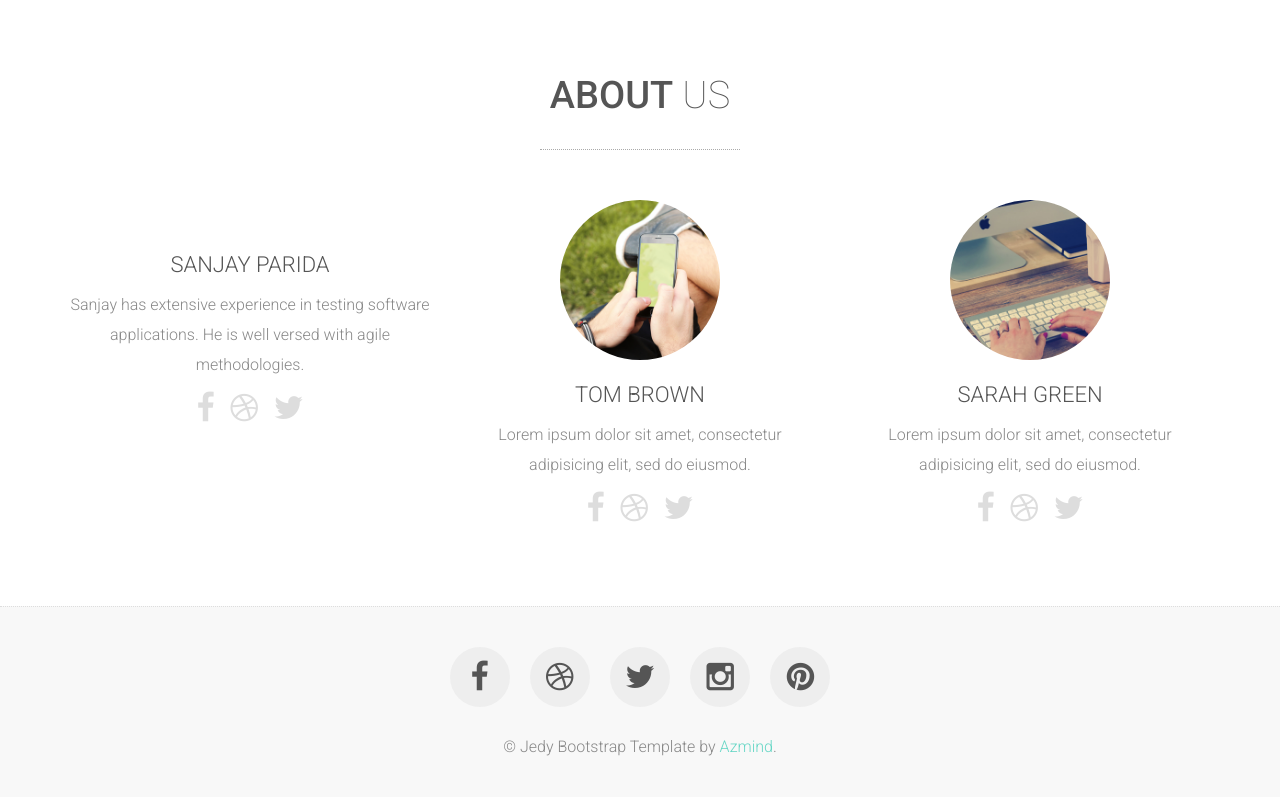
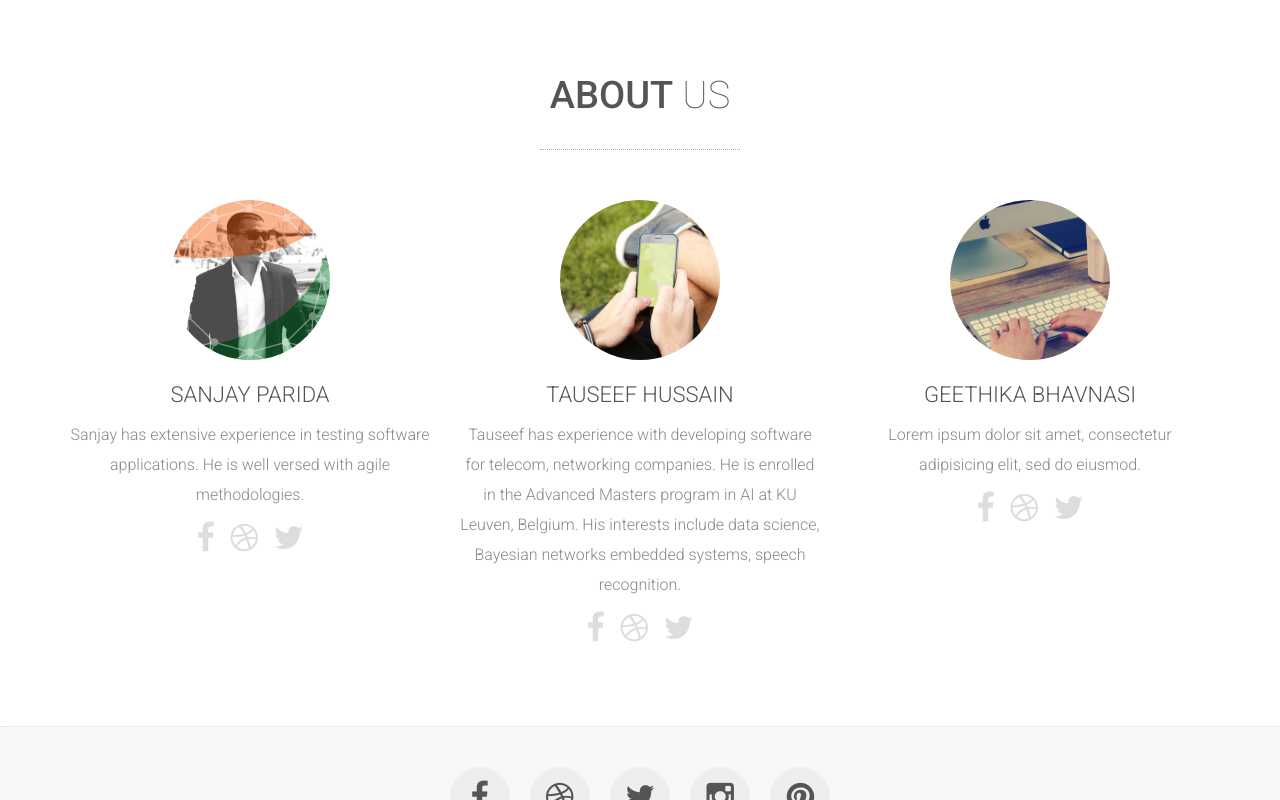
Before and after one commit to curiousTauseef/curiousTauseef.github.io, a plain HTML site: page index.html in a window 1280 px wide. Shown: the part 5014-5814 px from the top of the page. Drawn offline with Linux system fonts and the light colour scheme.

Commit message:
Changes in how we work - first step

```diff
--- a/index.html
+++ b/index.html
@@ -225,7 +225,7 @@
 	        </div>
         </div>
 
-        <!-- How it works -->
+        <!-- How our organisation works -->
         <div class="how-it-works-container section-container section-container-image-bg">
 	        <div class="container">
 	            <div class="row">
@@ -242,8 +242,8 @@
                     </div>
                     <div class="col-sm-4 col-sm-offset-2 how-it-works-box wow fadeInDown">
 	                	<div class="how-it-works-box-icon">2</div>
-	                    <h3>Make payment</h3>
-	                    <p>Lorem ipsum dolor sit amet, consectetur adipisicing elit, sed do eiusmod tempor incididunt ut labore et.</p>
+	                    <h3>Own Team Execution</h3>
+	                    <p>In this business model, our team in Dalia Networks executes software projects</p>
                     </div>
                 </div>
                 <div class="row">
@@ -402,8 +402,10 @@
 		                <div class="about-us-photo">
 		                	<img src="assets/img/about/2.jpg" alt="" data-at2x="assets/img/about/2.jpg">
 		                </div>
-	                    <h3>Tom Brown</h3>
-	                    <p>Lorem ipsum dolor sit amet, consectetur adipisicing elit, sed do eiusmod.</p>
+	                    <h3>Tauseef Hussain</h3>
+	                    <p>Tauseef has experience with developing software for telecom, networking companies. He is enrolled in the
+                        Advanced Masters program in AI at KU Leuven, Belgium. His interests include data science, Bayesian networks
+                        embedded systems, speech recognition.</p>
 	                    <div class="about-us-social">
 		                	<a href="#"><i class="fa fa-facebook"></i></a>
 		                	<a href="#"><i class="fa fa-dribbble"></i></a>
@@ -414,7 +416,7 @@
 		                <div class="about-us-photo">
 		                	<img src="assets/img/about/3.jpg" alt="" data-at2x="assets/img/about/3.jpg">
 		                </div>
-	                    <h3>Sarah Green</h3>
+	                    <h3>Geethika Bhavnasi</h3>
 	                    <p>Lorem ipsum dolor sit amet, consectetur adipisicing elit, sed do eiusmod.</p>
 	                    <div class="about-us-social">
 		                	<a href="#"><i class="fa fa-facebook"></i></a>
```
Also changed, not shown: assets/img/about/sanjayParida.jpg (added).
